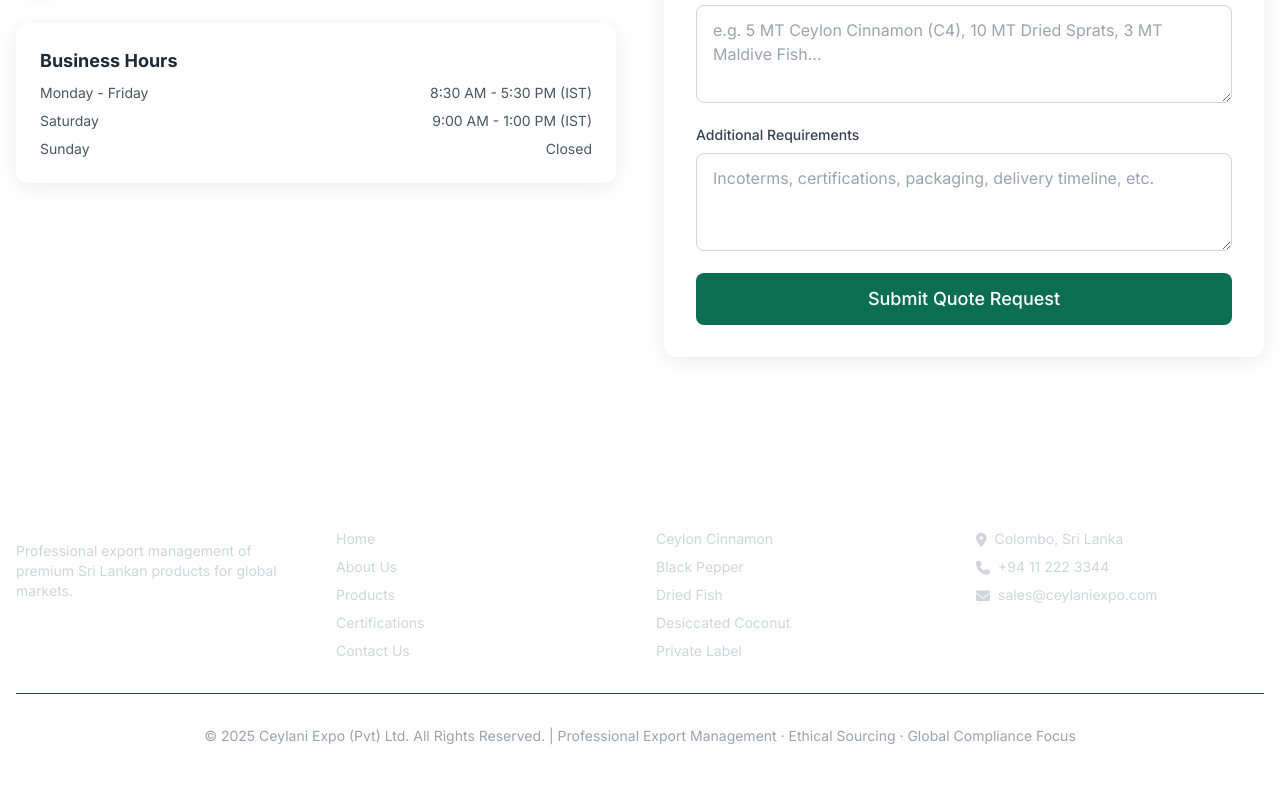
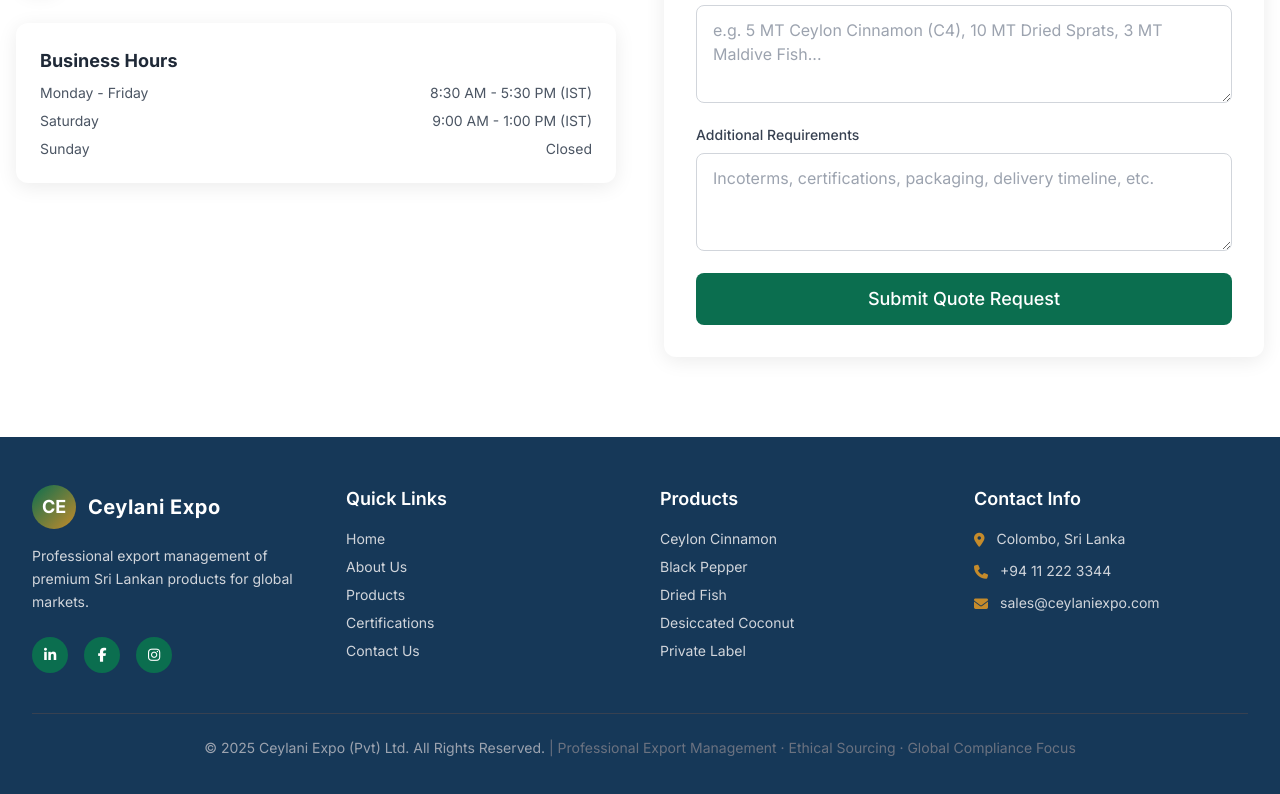
Before and after one commit to mrjakemaa/mrjakemaa.github.io, a plain HTML site: page index.html in a window 1280 px wide. Shown: the part 5305-6099 px from the top of the page. Drawn offline with nearby package versions, Linux system fonts and the light colour scheme.

Commit message:
Update index.html

```diff
--- a/index.html
+++ b/index.html
@@ -1063,34 +1063,38 @@
   </main>
 
   <!-- FOOTER -->
-  <footer class="py-12 bg-ceylani.navy text-white">
-    <div class="max-w-7xl mx-auto px-4">
-      <div class="grid grid-cols-1 md:grid-cols-4 gap-8">
+<footer class="bg-ceylani-navy text-white py-12">
+  <div class="max-w-7xl mx-auto px-6 md:px-8">
+    <!-- Footer Grid -->
+    <div class="grid grid-cols-1 sm:grid-cols-2 md:grid-cols-4 gap-10">
+
+      <!-- Company Info -->
       <div>
         <div class="flex items-center gap-3 mb-4">
-            <div class="w-10 h-10 rounded-full bg-gradient-to-br from-ceylani.primary to-ceylani.accent flex items-center justify-center text-white font-bold">
+          <div class="w-11 h-11 rounded-full bg-gradient-to-br from-ceylani-primary to-ceylani-accent flex items-center justify-center text-lg font-bold text-white">
             CE
           </div>
-            <div class="font-bold text-xl">Ceylani Expo</div>
+          <span class="font-bold text-xl tracking-wide">Ceylani Expo</span>
         </div>
-          <p class="text-gray-300 text-sm mb-4">
+        <p class="text-gray-300 text-sm leading-relaxed mb-6">
           Professional export management of premium Sri Lankan products for global markets.
         </p>
         <div class="flex gap-4">
-            <a href="#" class="w-8 h-8 rounded-full bg-ceylani.primary flex items-center justify-center text-white hover:bg-ceylani.accent transition">
+          <a href="#" aria-label="LinkedIn" class="w-9 h-9 flex items-center justify-center rounded-full bg-ceylani-primary hover:bg-ceylani-accent transition">
             <i class="fab fa-linkedin-in text-sm"></i>
           </a>
-            <a href="#" class="w-8 h-8 rounded-full bg-ceylani.primary flex items-center justify-center text-white hover:bg-ceylani.accent transition">
+          <a href="#" aria-label="Facebook" class="w-9 h-9 flex items-center justify-center rounded-full bg-ceylani-primary hover:bg-ceylani-accent transition">
             <i class="fab fa-facebook-f text-sm"></i>
           </a>
-            <a href="#" class="w-8 h-8 rounded-full bg-ceylani.primary flex items-center justify-center text-white hover:bg-ceylani.accent transition">
+          <a href="#" aria-label="Instagram" class="w-9 h-9 flex items-center justify-center rounded-full bg-ceylani-primary hover:bg-ceylani-accent transition">
             <i class="fab fa-instagram text-sm"></i>
           </a>
         </div>
       </div>
 
+      <!-- Quick Links -->
       <div>
-          <h3 class="font-semibold text-lg mb-4">Quick Links</h3>
+        <h3 class="font-semibold text-lg mb-4 text-white">Quick Links</h3>
         <ul class="space-y-2 text-sm text-gray-300">
           <li><a href="#home" class="hover:text-white transition">Home</a></li>
           <li><a href="#about" class="hover:text-white transition">About Us</a></li>
@@ -1100,8 +1104,9 @@
         </ul>
       </div>
 
+      <!-- Products -->
       <div>
-          <h3 class="font-semibold text-lg mb-4">Products</h3>
+        <h3 class="font-semibold text-lg mb-4 text-white">Products</h3>
         <ul class="space-y-2 text-sm text-gray-300">
           <li><a href="#products" class="hover:text-white transition">Ceylon Cinnamon</a></li>
           <li><a href="#products" class="hover:text-white transition">Black Pepper</a></li>
@@ -1111,30 +1116,44 @@
         </ul>
       </div>
 
+      <!-- Contact Info -->
       <div>
-          <h3 class="font-semibold text-lg mb-4">Contact Info</h3>
-          <ul class="space-y-2 text-sm text-gray-300">
-            <li class="flex items-start gap-2">
-              <i class="fa-solid fa-location-dot text-ceylani.accent mt-1"></i>
+        <h3 class="font-semibold text-lg mb-4 text-white">Contact Info</h3>
+        <ul class="space-y-3 text-sm text-gray-300">
+          <li class="flex items-start gap-3">
+            <i class="fa-solid fa-location-dot text-ceylani-accent mt-1"></i>
             <span>Colombo, Sri Lanka</span>
           </li>
-            <li class="flex items-start gap-2">
-              <i class="fa-solid fa-phone text-ceylani.accent mt-1"></i>
+          <li class="flex items-start gap-3">
+            <i class="fa-solid fa-phone text-ceylani-accent mt-1"></i>
             <a href="tel:+94112223344" class="hover:text-white transition">+94 11 222 3344</a>
           </li>
-            <li class="flex items-start gap-2">
-              <i class="fa-solid fa-envelope text-ceylani.accent mt-1"></i>
+          <li class="flex items-start gap-3">
+            <i class="fa-solid fa-envelope text-ceylani-accent mt-1"></i>
             <a href="mailto:sales@ceylaniexpo.com" class="hover:text-white transition">sales@ceylaniexpo.com</a>
           </li>
         </ul>
       </div>
     </div>
 
-      <div class="border-t border-gray-700 mt-8 pt-8 text-sm text-gray-400 text-center">
-        <p>© <span id="year"></span> Ceylani Expo (Pvt) Ltd. All Rights Reserved. | Professional Export Management · Ethical Sourcing · Global Compliance Focus</p>
+    <!-- Bottom Line -->
+    <div class="border-t border-gray-700 mt-10 pt-6 text-center text-gray-400 text-sm">
+      <p>
+        © <span id="year"></span> Ceylani Expo (Pvt) Ltd. All Rights Reserved.
+        <br class="sm:hidden" />
+        <span class="text-gray-500">
+          | Professional Export Management · Ethical Sourcing · Global Compliance Focus
+        </span>
+      </p>
     </div>
   </div>
+
+  <!-- JS for Auto Year -->
+  <script>
+    document.getElementById("year").textContent = new Date().getFullYear();
+  </script>
 </footer>
+
 
   <!-- INTERACTIVITY SCRIPT -->
   <script>
```
Lines whose indentation alone changed are shown as unchanged.
